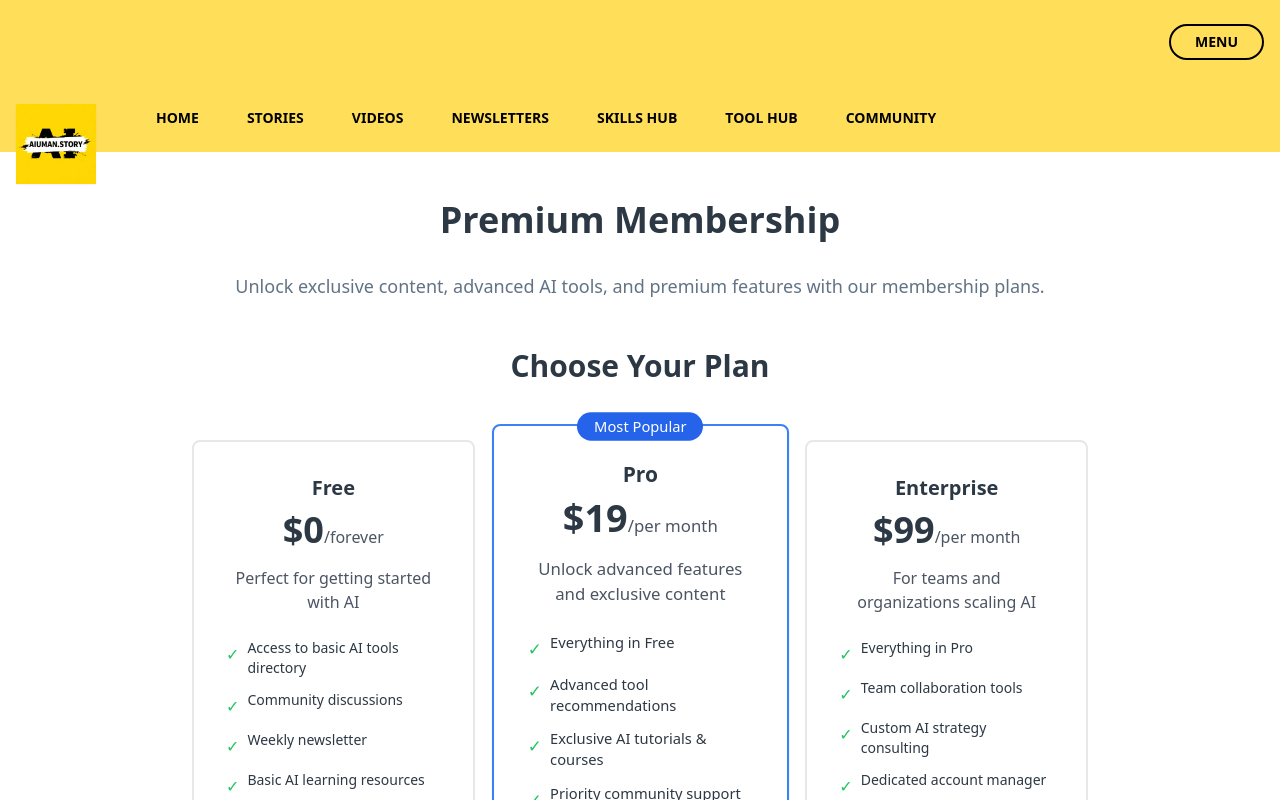
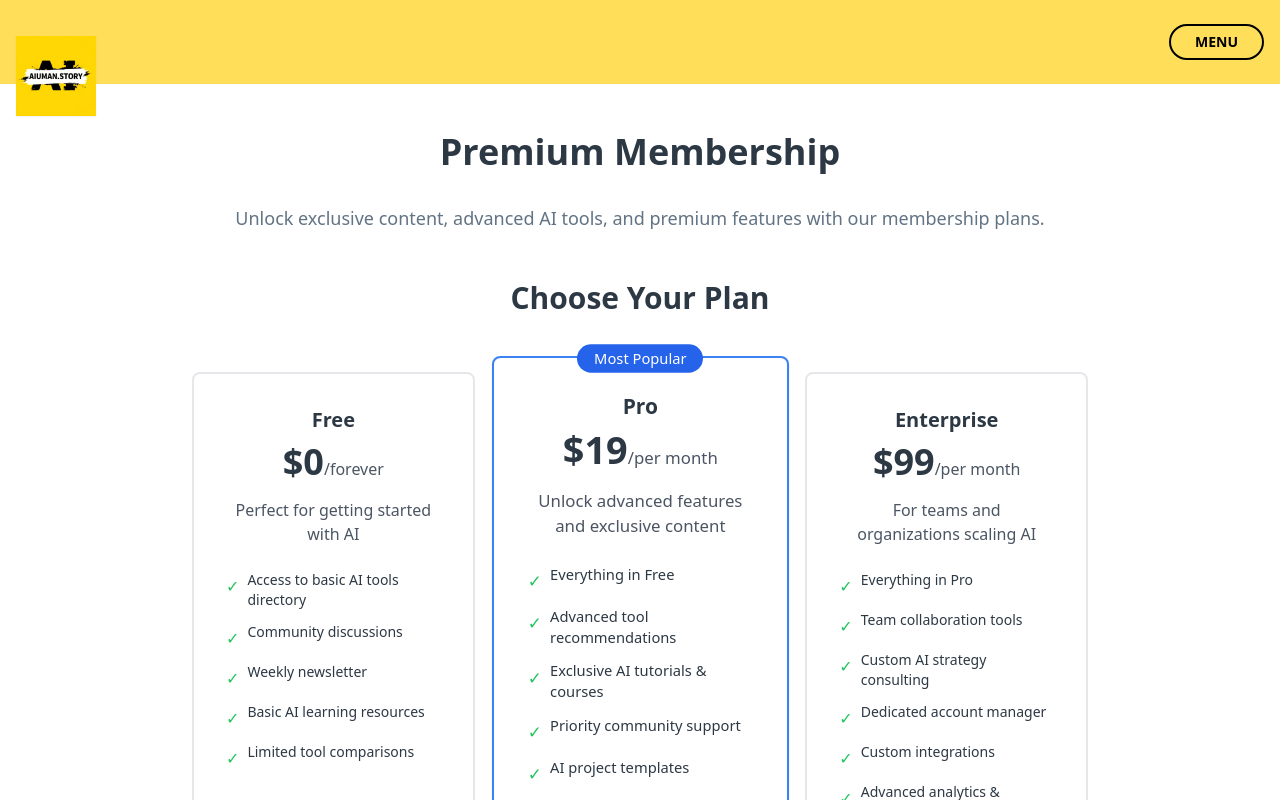
Before and after one commit to Wmena-sketch/colorful-cornerstone-site, a React (Vite) app: page /premium in a window 1280 px wide. Shown: the top 800 px of the page. Built offline with nearby package versions, Linux system fonts and the light colour scheme.

Commit message:
Organize navigation menu items
Organized the navigation menu items to include HOME, STORIES, VIDEOS, NEWSLETTERS, SKILLS HUB, TOOL HUB, and COMMUNITY.

```diff
--- a/src/components/ClimateHeader.tsx
+++ b/src/components/ClimateHeader.tsx
@@ -2,9 +2,11 @@ import { Button } from "@/components/ui/button";
 import { Badge } from "@/components/ui/badge";
 import logoImage from "@/assets/ai-human-story-logo.png";
 import { Link, useLocation } from "react-router-dom";
+import { useState } from "react";
 
 const ClimateHeader = () => {
   const location = useLocation();
+  const [isMenuOpen, setIsMenuOpen] = useState(false);
 
   const mainNavigation = [
     { name: "Home", path: "/" },
@@ -28,6 +30,7 @@ const ClimateHeader = () => {
             <Button
               variant="outline"
               size="sm"
+              onClick={() => setIsMenuOpen(!isMenuOpen)}
               className="bg-transparent border-2 border-black text-black hover:bg-black hover:text-yellow-400 font-bold px-6 py-2 rounded-full transition-all duration-200"
             >
               MENU
@@ -35,12 +38,14 @@ const ClimateHeader = () => {
           </div>
         </div>
 
-        <nav className="px-4 py-4 md:pl-32 md:px-0">
+        {isMenuOpen && (
+          <nav className="px-4 py-4 md:pl-32 md:px-0 animate-in slide-in-from-top-2 duration-300">
             <div className="grid grid-cols-2 gap-4 md:flex md:flex-wrap md:gap-6">
               {mainNavigation.map((item) => (
                 <Link
                   key={item.path}
                   to={item.path}
+                  onClick={() => setIsMenuOpen(false)}
                   className={`text-center md:text-left text-base md:text-sm font-bold transition-all duration-200 hover:text-gray-800 hover:scale-105 py-2 px-3 rounded-lg ${
                     location.pathname === item.path
                       ? "text-black underline underline-offset-4 decoration-2 bg-black/5"
@@ -52,6 +57,7 @@ const ClimateHeader = () => {
               ))}
             </div>
           </nav>
+        )}
 
       </div>
     </header>
```
Lines whose indentation alone changed are shown as unchanged.
